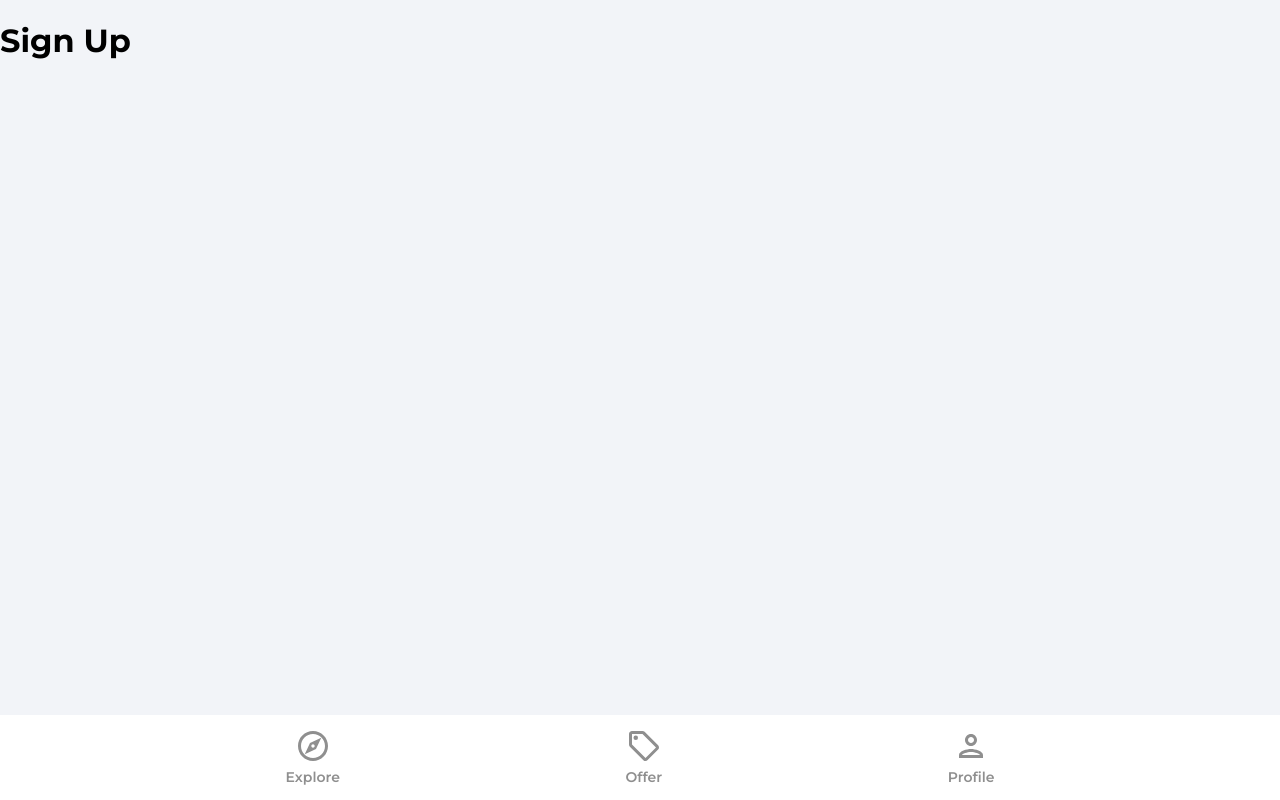
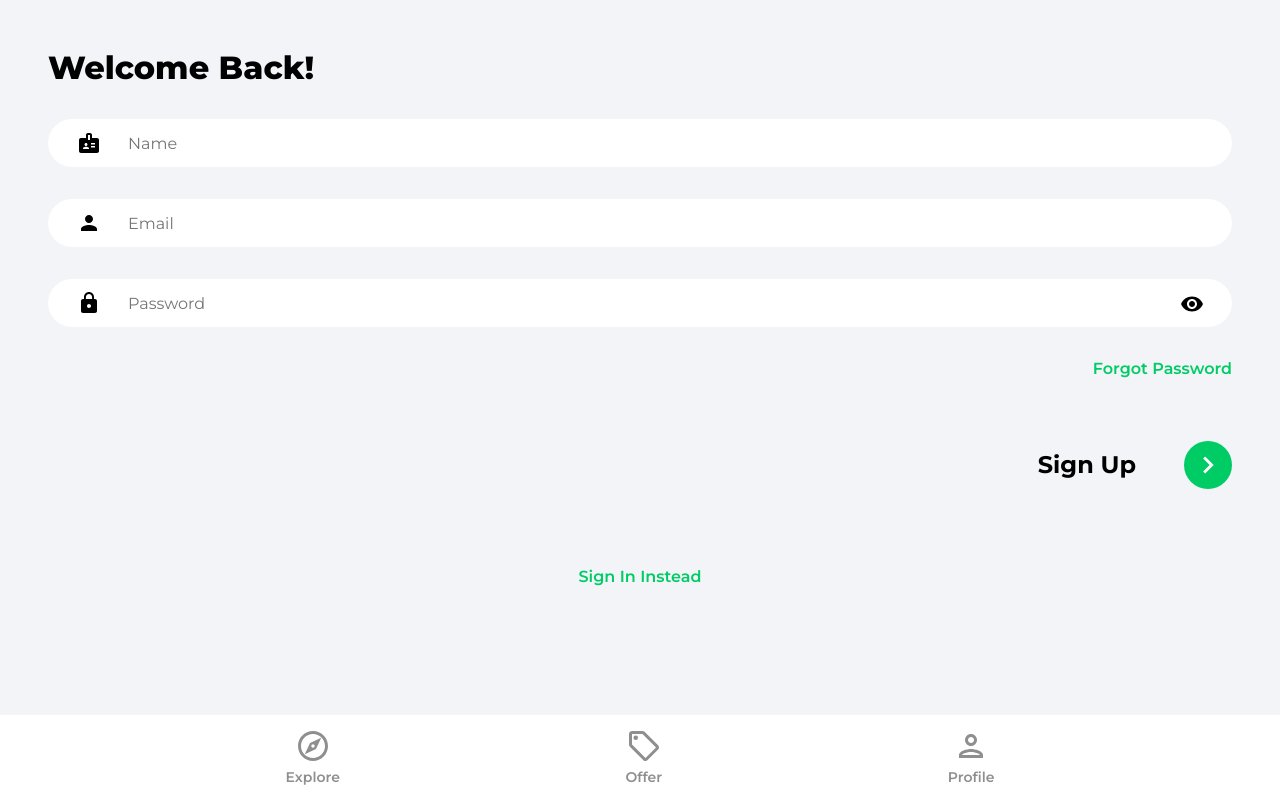
Before and after one commit to chernykh-ru/house-market, a React (Create React App) app: page /sign-up in a window 1280 px wide. Built offline with nearby package versions, Linux system fonts and the light colour scheme; the HTML template or start-up script is replaced by a standard one.

Commit message:
added pages layout

```diff
--- a/src/index.css
+++ b/src/index.css
@@ -40,6 +40,15 @@
   font-family: 'Montserrat', sans-serif;
   padding: 0 3rem;
   font-size: 1rem;
+}
+@media (min-width: 768px) {
+  .input,
+  .passwordInput,
+  .emailInput,
+  .nameInput,
+  .textarea {
+    padding: 0 4rem;
+  }
 }
 @media (min-width: 1100px) {
   .input,
@@ -233,10 +242,10 @@
 .signUpText {
   cursor: pointer;
 }
-@media (min-width: 1024px) {
+@media (min-width: 768px) {
   .signInBar,
   .signUpBar {
-    justify-content: start;
+    justify-content: end;
   }
 }
 
@@ -256,7 +265,7 @@
   background-color: #00cc66;
   border-radius: 50%;
 }
-@media (min-width: 1024px) {
+@media (min-width: 768px) {
   .signInButton,
   .signUpButton {
     margin-left: 3rem;
--- a/src/pages/SignIn.tsx
+++ b/src/pages/SignIn.tsx
@@ -1,11 +1,81 @@
-import React, { FC } from 'react';
+import React, { ChangeEvent, FC, useState } from 'react'
+import { Link, useNavigate } from 'react-router-dom'
+import { ReactComponent as ArrowRightIcon } from '../assets/svg/keyboardArrowRightIcon.svg'
+import visibilityIcon from '../assets/svg/visibilityIcon.svg'
+
+interface ISignInFormData {
+  email: string
+  password: string
+}
 
 const SignIn: FC = () => {
+  const [showPassword, setShowPassword] = useState<boolean>(false)
+  const [formData, setFormData] = useState<ISignInFormData>({
+    email: '',
+    password: '',
+  })
+  const { email, password } = formData
+  const navigate = useNavigate()
+
+  const onChange = (event: ChangeEvent<HTMLInputElement>) => {
+    setFormData((prevState) => ({
+      ...prevState,
+      [event.target.id]: event.target.value,
+    }))
+  }
+
   return (
-    <div>
-      <h1>Sign In</h1>
+    <div className='pageContainer'>
+      <header>
+        <p className='pageHeader'>Welcome Back!</p>
+      </header>
+      <form>
+        <input
+          type='email'
+          className='emailInput'
+          placeholder='Email'
+          id='email'
+          value={email}
+          onChange={onChange}
+        />
+
+        <div className='passwordInputDiv'>
+          <input
+            type={showPassword ? 'text' : 'password'}
+            className='passwordInput'
+            placeholder='Password'
+            id='password'
+            value={password}
+            onChange={onChange}
+          />
+
+          <img
+            src={visibilityIcon}
+            alt='show password'
+            className='showPassword'
+            onClick={() => setShowPassword((prev) => !prev)}
+          />
+        </div>
+
+        <Link to='/forgot-password' className='forgotPasswordLink'>
+          Forgot Password
+        </Link>
+
+        <div className='signInBar'>
+          <p className='signInText'>Sign In</p>
+          <button className='signInButton'>
+            <ArrowRightIcon fill='#ffffff' width='34px' height='34px' />
+          </button>
+        </div>
+      </form>
+
+      {/* <Google OAuth /> */}
+
+      <Link to='/sign-up' className='registerLink'>
+        Sign Up Instead
+      </Link>
     </div>
-  );
-};
+  )
+}
 
-export default SignIn;
+export default SignIn
--- a/src/pages/SignUp.tsx
+++ b/src/pages/SignUp.tsx
@@ -1,11 +1,92 @@
-import React, { FC } from 'react';
+import React, { ChangeEvent, FC, useState } from 'react'
+import { Link, useNavigate } from 'react-router-dom'
+import { ReactComponent as ArrowRightIcon } from '../assets/svg/keyboardArrowRightIcon.svg'
+import visibilityIcon from '../assets/svg/visibilityIcon.svg'
+
+interface ISignUpFormData {
+  name: string
+  email: string
+  password: string
+}
 
 const SignUp: FC = () => {
+  const [showPassword, setShowPassword] = useState<boolean>(false)
+  const [formData, setFormData] = useState<ISignUpFormData>({
+    name: '',
+    email: '',
+    password: '',
+  })
+  const { name, email, password } = formData
+  const navigate = useNavigate()
+
+  const onChange = (event: ChangeEvent<HTMLInputElement>) => {
+    setFormData((prevState) => ({
+      ...prevState,
+      [event.target.id]: event.target.value,
+    }))
+  }
+
   return (
-    <div>
-      <h1>Sign Up</h1>
+    <div className='pageContainer'>
+      <header>
+        <p className='pageHeader'>Welcome Back!</p>
+      </header>
+      <form>
+        <input
+          type='text'
+          className='nameInput'
+          placeholder='Name'
+          id='name'
+          value={name}
+          onChange={onChange}
+        />
+
+        <input
+          type='email'
+          className='emailInput'
+          placeholder='Email'
+          id='email'
+          value={email}
+          onChange={onChange}
+        />
+
+        <div className='passwordInputDiv'>
+          <input
+            type={showPassword ? 'text' : 'password'}
+            className='passwordInput'
+            placeholder='Password'
+            id='password'
+            value={password}
+            onChange={onChange}
+          />
+
+          <img
+            src={visibilityIcon}
+            alt='show password'
+            className='showPassword'
+            onClick={() => setShowPassword((prev) => !prev)}
+          />
+        </div>
+
+        <Link to='/forgot-password' className='forgotPasswordLink'>
+          Forgot Password
+        </Link>
+
+        <div className='signUpBar'>
+          <p className='signUpText'>Sign Up</p>
+          <button className='signUpButton'>
+            <ArrowRightIcon fill='#ffffff' width='34px' height='34px' />
+          </button>
+        </div>
+      </form>
+
+      {/* <Google OAuth /> */}
+
+      <Link to='/sign-in' className='registerLink'>
+        Sign In Instead
+      </Link>
     </div>
-  );
-};
+  )
+}
 
-export default SignUp;
+export default SignUp
```
Also changed, not shown: 1 other file (tests, documents, lock files or other folders).
